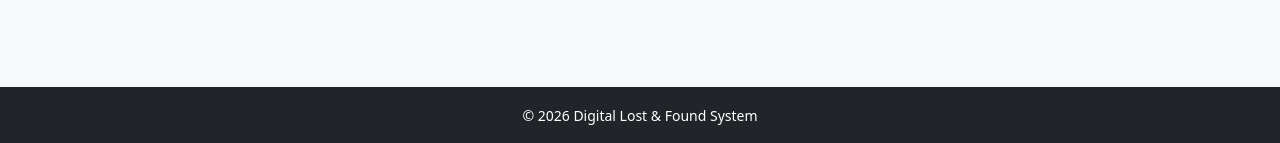
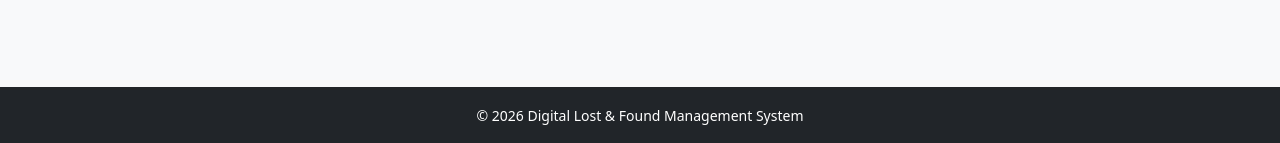
Before and after one commit to mallikarjunakm/digital-lost-found, a PHP site: page /index.php in a window 1280 px wide. Shown: the part 657-800 px from the top of the page. Run offline with PHP 8.4, Linux system fonts and the light colour scheme.

Commit message:
updated footer

```diff
--- a/partials/footer.php
+++ b/partials/footer.php
@@ -1,6 +1,6 @@
 <footer class="bg-dark text-white text-center py-3 mt-auto">
     <small>
-        © <?php echo date("Y"); ?> Digital Lost & Found System
+        © <?php echo date("Y"); ?> Digital Lost & Found Management System
     </small>
 </footer>
 
```
